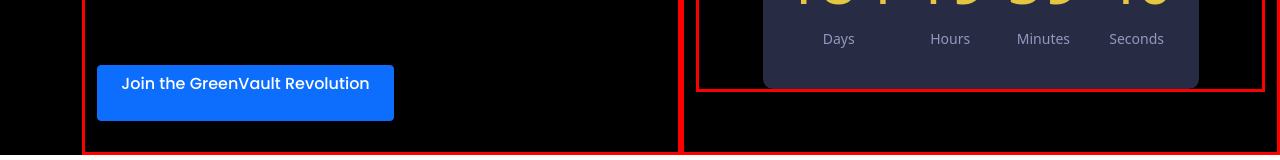
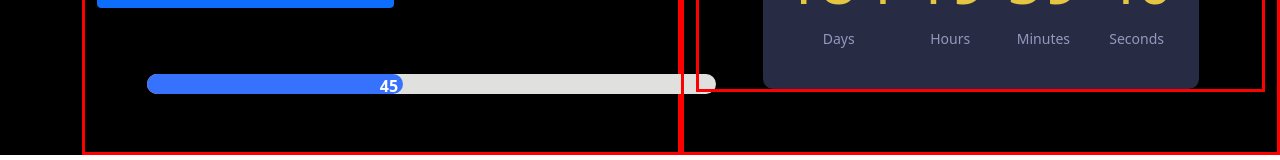
Before and after one commit to Jasper-Rowan/NatureDAO-landing-page, a Next.js app: page /HomePage in a window 1280 px wide. Shown: the part 758-918 px from the top of the page. Built offline with nearby package versions, Linux system fonts and the light colour scheme.

Commit message:
saving progress made on progress bar. not finished yet.

```diff
--- /dev/null
+++ b/components/CustomProgressBar.js
@@ -0,0 +1,44 @@
+/**
+ * A custom progress bar that supports changing color and length
+ *
+ * @param {bgcolor} color of the progress bar
+ * @param {completed} the width of the progressbar
+ * @returns a progress bar component
+ */
+
+const CustomProgressBar = (props) => {
+    const { bgcolor, completed } = props;
+
+    const containerStyles = {
+      height: 20,
+      width: '100%',
+      backgroundColor: "#e0e0de",
+      borderRadius: 50,
+      margin: 50
+    }
+
+    const fillerStyles = {
+      transition: 'width 1s ease-in-out',
+      height: '100%',
+      width: `${completed}%`,
+      backgroundColor: bgcolor,
+      borderRadius: 'inherit',
+      textAlign: 'right'
+    }
+
+    const labelStyles = {
+      padding: 5,
+      color: 'white',
+      fontWeight: 'bold'
+    }
+
+    return (
+      <div style={containerStyles}>
+        <div style={fillerStyles}>
+          <span style={labelStyles}>{`${completed}`}</span>
+        </div>
+      </div>
+    );
+  };
+
+  export default CustomProgressBar;
--- a/page-sections/HomeSection1.js
+++ b/page-sections/HomeSection1.js
@@ -1,5 +1,6 @@
 import {Container, Row, Col, Button} from "react-bootstrap";
 import CountDownClock from "../components/CountDownClock";
+import CustomProgressBar from "../components/CustomProgressBar";
 import styles from "../styles/HomeSection1.module.css"
 import Image from 'next/image'
 
@@ -23,8 +24,14 @@
                 technology. We use conservatorship to secure and protect land
                 around the world.
               </p>
-            <Button className={styles.joinButton} href="#bottom">Join the GreenVault Revolution</Button>
-
+              <Button className={styles.joinButton} href="#bottom">
+                Join the GreenVault Revolution
+              </Button>
+              <CustomProgressBar
+                bgcolor="#3772FF"
+                completed={45}
+                className={styles.CustomProgressBar}
+              />
             </Col>
             <Col className={styles.right_col}>
               <Image
@@ -39,7 +46,6 @@
             </Col>
           </Row>
         </Container>
-
       </>
     );
 }
```
Lines whose indentation alone changed are shown as unchanged.
